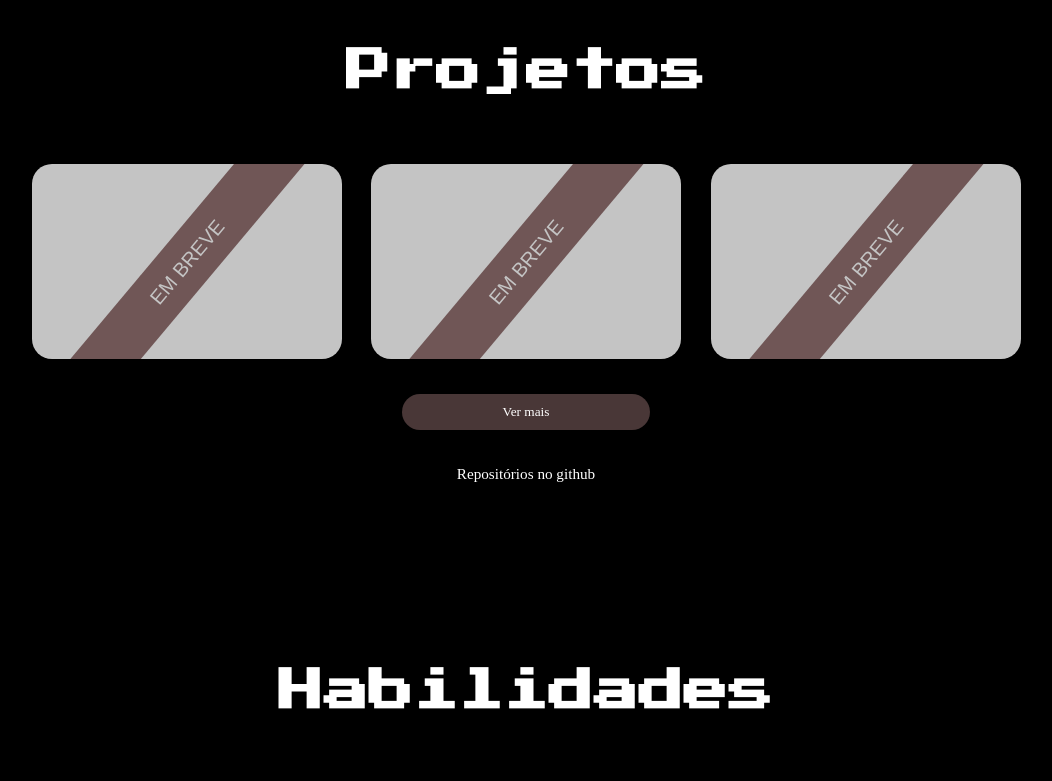
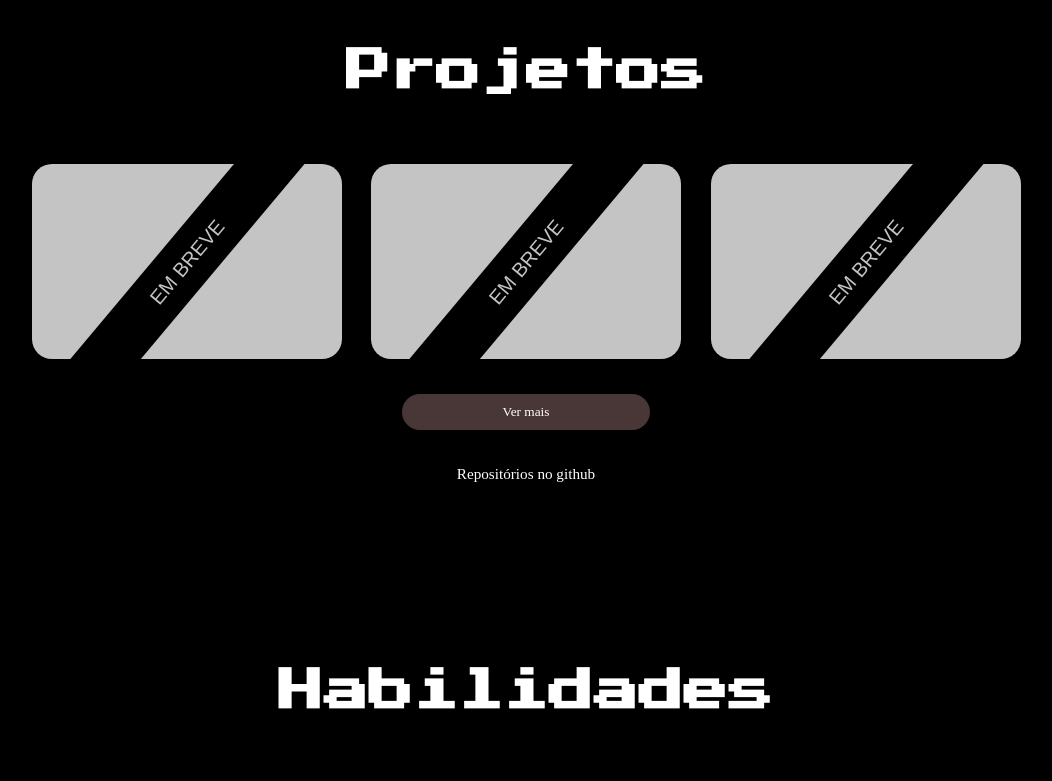
Before and after one commit to rosalesfit/meuportfolio, a plain HTML site: page index.html in a window 1280 px wide. Shown: the part 1500-2281 px from the top of the page, without its empty margins (114-1166 px from the left). Drawn offline with Linux system fonts and the light colour scheme; a web font is replaced by a local one.

Commit message:
alteracao cor

```diff
--- a/projetos.css
+++ b/projetos.css
@@ -67,7 +67,7 @@ button:hover {
 }
 
 .pro div {
-    background-color: #705656;
+    background-color: #000000;
     width: 1000px;
     text-align: center;
     padding: 5% 0;
```
